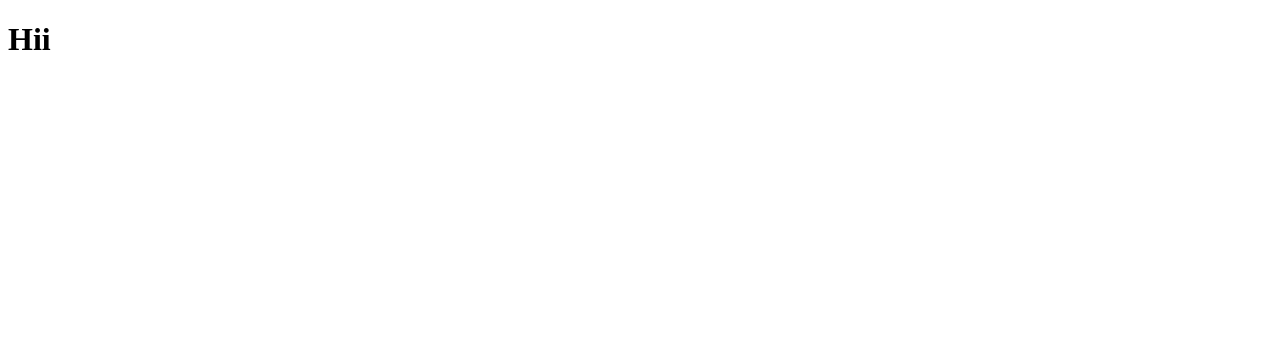
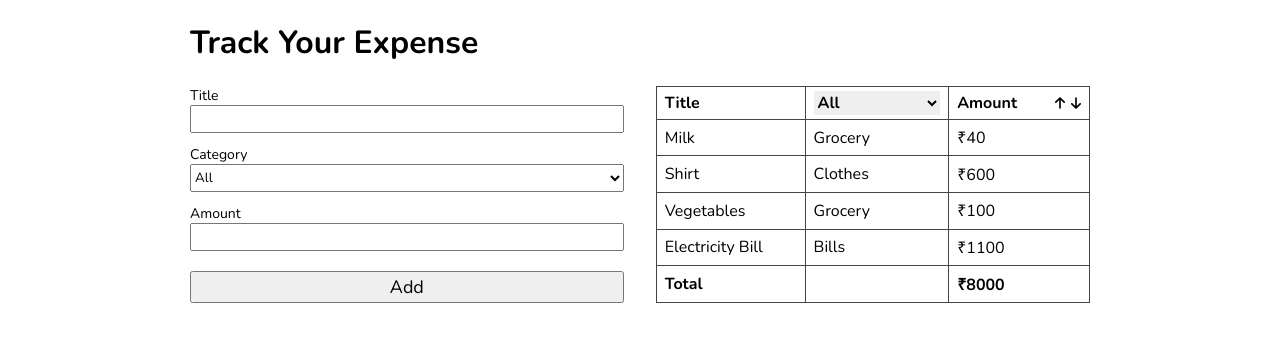
Before and after one commit to ashish-kumardev/expense-tracker-react.js, a React (Vite) app: page / in a window 1280 px wide. Shown: the top 342 px of the page. Built offline with nearby package versions, Linux system fonts and the light colour scheme.

Commit message:
add ExpenseForm & ExpenseTable jsx files

```diff
--- /dev/null
+++ b/ExpenseData.js
@@ -0,0 +1,26 @@
+export default [
+  {
+    id: crypto.randomUUID(),
+    title: "Milk",
+    category: "Grocery",
+    amount: 40,
+  },
+  {
+    id: crypto.randomUUID(),
+    title: "Shirt",
+    category: "Clothes",
+    amount: 600,
+  },
+  {
+    id: crypto.randomUUID(),
+    title: "Vegetables",
+    category: "Grocery",
+    amount: 100,
+  },
+  {
+    id: crypto.randomUUID(),
+    title: "Electricity Bill",
+    category: "Bills",
+    amount: 1100,
+  },
+];
--- a/src/App.css
+++ b/src/App.css
@@ -0,0 +1,130 @@
+@import url("https://fonts.googleapis.com/css2?family=Merriweather:ital,wght@0,300;0,400;0,700;1,300;1,400&family=Nunito:wght@300;400;600;700;800;900&family=Russo+One&family=Spartan:wght@700;800;900&display=swap");
+
+body {
+  font-family: "Nunito", sans-serif;
+  margin: 0 32px;
+}
+
+main {
+  max-width: 900px;
+  margin-inline: auto;
+}
+
+* {
+  box-sizing: border-box;
+}
+
+.expense-tracker {
+  display: flex;
+  gap: 32px;
+}
+
+.expense-form {
+  width: 100%;
+}
+
+.expense-table {
+  width: 100%;
+  border-collapse: collapse;
+}
+
+.expense-table select {
+  font: inherit;
+  width: 100%;
+  border: none;
+  outline: none;
+}
+
+.amount-column div {
+  display: flex;
+}
+
+.amount-column span {
+  margin-right: 6px;
+}
+
+.arrow {
+  transition: transform 0.2s ease-in-out;
+  cursor: pointer;
+}
+
+.up-arrow {
+  margin-left: auto;
+}
+
+.up-arrow:active {
+  transform: translateY(-2px);
+}
+
+.down-arrow {
+  margin-left: 6px;
+}
+
+.down-arrow:active {
+  transform: translateY(2px);
+}
+
+.expense-table th,
+.expense-table td {
+  border: 1px solid #444;
+  text-align: left;
+  padding: 4px 8px;
+}
+
+.input-container {
+  display: flex;
+  flex-direction: column;
+  margin-bottom: 12px;
+}
+
+.input-container label {
+  font-size: 14px;
+}
+
+.input-container input {
+  height: 28px;
+  font-family: inherit;
+}
+
+.add-btn {
+  width: 100%;
+  height: 32px;
+  font-size: 18px;
+  font-family: inherit;
+  margin-top: 8px;
+}
+
+.context-menu {
+  background-color: white;
+  border: 1px solid;
+  position: absolute;
+  display: none;
+  border-radius: 4px;
+  overflow: hidden;
+  box-shadow: 0 0 12px rgba(0, 0, 0, 0.3);
+}
+
+.context-menu div {
+  padding: 2px 8px;
+  cursor: pointer;
+  font-weight: 600;
+}
+
+.context-menu div:hover {
+  background-color: #ddd;
+}
+
+#category {
+  height: 28px;
+  font-family: inherit;
+}
+
+@media (max-width: 900px) {
+  body {
+    margin-inline: 16px;
+  }
+
+  .expense-tracker {
+    flex-direction: column;
+  }
+}
--- a/src/App.jsx
+++ b/src/App.jsx
@@ -1,12 +1,21 @@
-import './App.css'
+import ExpenseForm from "./components/ExpenseForm";
+import ExpenseTable from "./components/ExpenseTable";
+import "./App.css";
 
 function App() {
-
   return (
-    <>
-    <h1>Hii</h1>
-    </>
-  )
+    <main>
+      <h1>Track Your Expense</h1>
+      <div className="expense-tracker">
+        <ExpenseForm />
+        <ExpenseTable />
+        <div className="context-menu">
+          <div>Edit</div>
+          <div>Delete</div>
+        </div>
+      </div>
+    </main>
+  );
 }
 
-export default App
+export default App;
--- /dev/null
+++ b/src/components/ExpenseForm.jsx
@@ -0,0 +1,28 @@
+import React from "react";
+
+export default function ExpenseForm() {
+  return (
+    <form className="expense-form">
+      <div className="input-container">
+        <label htmlFor="title">Title</label>
+        <input id="title" name="title"/>
+      </div>
+      <div className="input-container">
+        <label htmlFor="category">Category</label>
+        <select id="category" name="category">
+          <option hidden>All</option>
+          <option value="Grocery">Grocery</option>
+          <option value="Clothes">Clothes</option>
+          <option value="Bills">Bills</option>
+          <option value="Education">Education</option>
+          <option value="Medicine">Medicine</option>
+        </select>
+      </div>
+      <div className="input-container">
+        <label htmlFor="amount">Amount</label>
+        <input id="amount" name="amount"/>
+      </div>
+      <button className="add-btn">Add</button>
+    </form>
+  );
+}
--- /dev/null
+++ b/src/components/ExpenseTable.jsx
@@ -0,0 +1,61 @@
+import React from "react";
+import ExpenseData from "../../ExpenseData";
+
+export default function ExpenseTable() {
+  return (
+    <table className="expense-table">
+      <thead>
+        <tr>
+          <th>Title</th>
+          <th>
+            <select>
+              <option value="">All</option>
+              <option value="Grocery">Grocery</option>
+              <option value="Clothes">Clothes</option>
+              <option value="Bills">Bills</option>
+              <option value="Education">Education</option>
+              <option value="Medicine">Medicine</option>
+            </select>
+          </th>
+          <th className="amount-column">
+            <div>
+              <span>Amount</span>
+              <svg
+                xmlns="http://www.w3.org/2000/svg"
+                width="10"
+                viewBox="0 0 384 512"
+                className="arrow up-arrow"
+              >
+                <title>Ascending</title>
+                <path d="M214.6 41.4c-12.5-12.5-32.8-12.5-45.3 0l-160 160c-12.5 12.5-12.5 32.8 0 45.3s32.8 12.5 45.3 0L160 141.2V448c0 17.7 14.3 32 32 32s32-14.3 32-32V141.2L329.4 246.6c12.5 12.5 32.8 12.5 45.3 0s12.5-32.8 0-45.3l-160-160z" />
+              </svg>
+              <svg
+                xmlns="http://www.w3.org/2000/svg"
+                width="10"
+                viewBox="0 0 384 512"
+                className="arrow down-arrow"
+              >
+                <title>Descending</title>
+                <path d="M169.4 470.6c12.5 12.5 32.8 12.5 45.3 0l160-160c12.5-12.5 12.5-32.8 0-45.3s-32.8-12.5-45.3 0L224 370.8 224 64c0-17.7-14.3-32-32-32s-32 14.3-32 32l0 306.7L54.6 265.4c-12.5-12.5-32.8-12.5-45.3 0s-12.5 32.8 0 45.3l160 160z" />
+              </svg>
+            </div>
+          </th>
+        </tr>
+      </thead>
+      <tbody>
+        {ExpenseData.map(({id, title, category, amount}) => (
+          <tr key={id}>
+            <td>{title}</td>
+            <td>{category}</td>
+            <td>₹{amount}</td>
+          </tr>
+        ))}
+        <tr>
+            <td><b>Total</b></td>
+            <td></td>
+            <td><b>₹{8000}</b></td>
+          </tr>
+      </tbody>
+    </table>
+  );
+}
```
